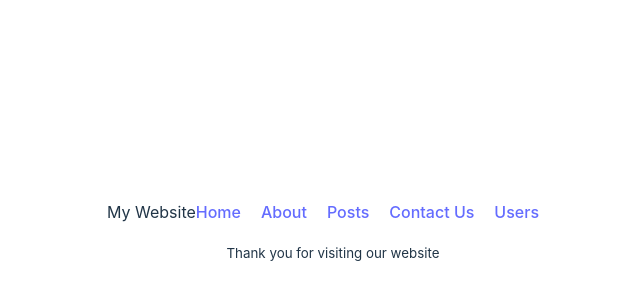
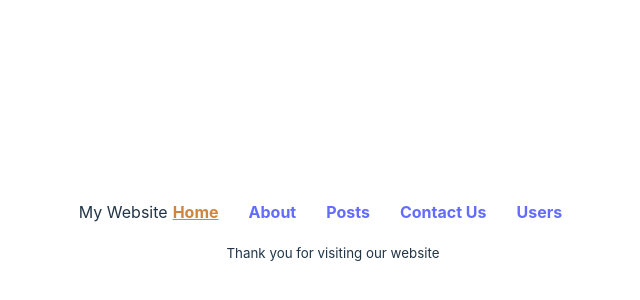
Before and after one commit to MaowaRisa/react-router, a React (Vite) app: page / in a window 1280 px wide. Shown: the part 160-460 px from the top of the page, without its empty margins (307-947 px from the left). Built offline with nearby package versions, Linux system fonts and the light colour scheme.

Commit message:
Use of navigation hook

```diff
--- a/src/components/Header/Header.css
+++ b/src/components/Header/Header.css
@@ -1,3 +1,9 @@
 nav a{
     margin-right: 20px;
+    padding: 5px;
+    font-weight: 700;
 }
+nav a.active{
+    text-decoration: underline;
+    color: peru;
+}
--- a/src/components/Header/Header.jsx
+++ b/src/components/Header/Header.jsx
@@ -1,15 +1,15 @@
-import { Link } from 'react-router-dom';
+import { NavLink } from 'react-router-dom';
 import './Header.css';
 const Header = () => {
     return (
         <div>
             <nav>
                 <span>My Website</span>
-                <Link to="/">Home</Link>
-                <Link to="/about">About</Link>
-                <Link to="/posts">Posts</Link>
-                <Link to="/contact">Contact Us</Link>
-                <Link to="/users">Users</Link>
+                <NavLink to="/">Home</NavLink>
+                <NavLink to="/about">About</NavLink>
+                <NavLink to="/posts">Posts</NavLink>
+                <NavLink to="/contact">Contact Us</NavLink>
+                <NavLink to="/users">Users</NavLink>
             </nav>
         </div>
     );
--- a/src/components/Home/Home.jsx
+++ b/src/components/Home/Home.jsx
@@ -1,12 +1,17 @@
-import { Outlet } from "react-router-dom";
+import { Outlet, useNavigation } from "react-router-dom";
 import Footer from "../Footer/Footer";
 import Header from "../Header/Header";
 
 const Home = () => {
+    const navigation = useNavigation();
     return (
         <div>
             <Header/>
-            <Outlet/>
+            {
+                navigation.state === "loading" ?
+                 <p>Loading....</p> :
+                 <Outlet/>
+            }
             <Footer/>
         </div>
     );
```
